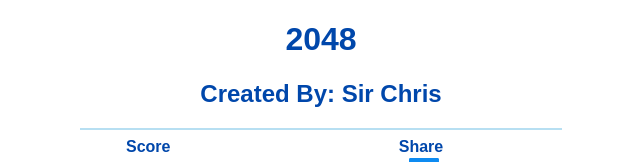
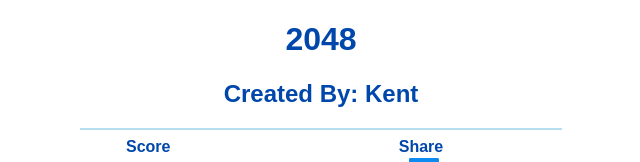
Before and after one commit to 24koykoy/dict_js-fcb, a plain HTML site: page index.html in a window 1280 px wide. Shown: the top 162 px of the page, without its empty margins (319-959 px from the left). Drawn offline with Linux system fonts and the light colour scheme.

Commit message:
Update index.html

```diff
--- a/index.html
+++ b/index.html
@@ -33,7 +33,7 @@
 	<body>
 		<div class="container">
 			<h1>2048</h1>
-			<h2>Created By: Sir Chris</h2>
+			<h2>Created By: Kent</h2>
 			<hr>
 			<div class="header-container">
 				<div class="score-container">
```
